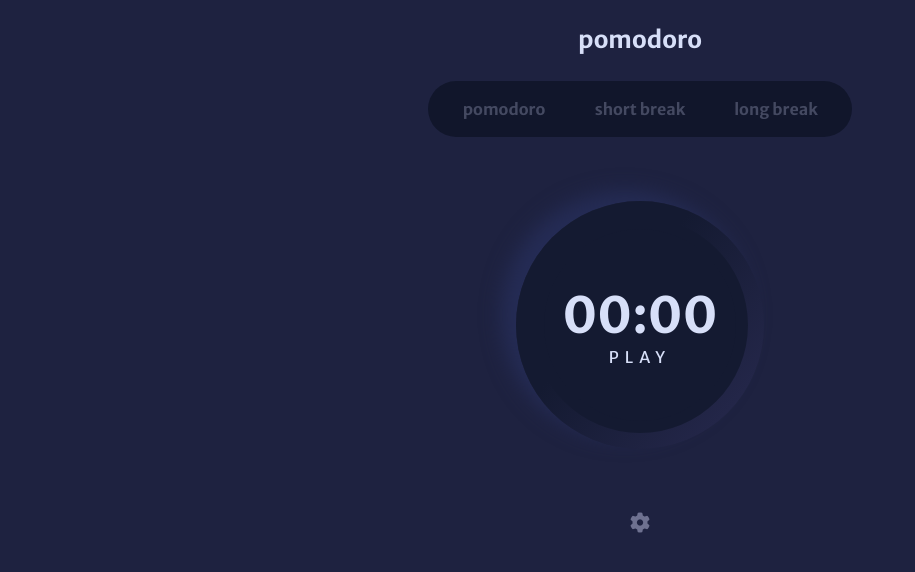
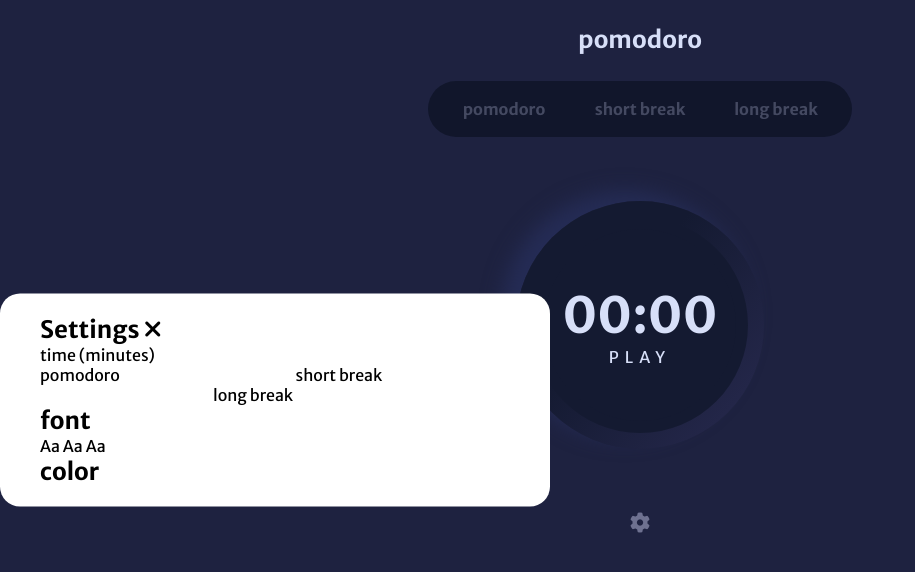
Before and after one commit to mathrews/pomodoro-project, a website: page index.html in a window 1280 px wide. Shown: the whole page, without its empty margins (0-915 px from the left). Drawn offline with Linux system fonts and the light colour scheme.

Commit message:
modal e overlay em andamento

```diff
--- a/css/style.css
+++ b/css/style.css
@@ -7,9 +7,11 @@
     text-decoration: none;
     box-sizing: border-box;
     font-family: 'Merriweather Sans', sans-serif;
+    outline: none;
 }
 
 :root {
+    --white: #ffffff;
     --background: #1E2240;
     --bckgTempos: #11162b;
     --corFonte1: #D7DFF8;
@@ -35,6 +37,13 @@ main {
     align-items: center;
     gap: 3em;
     padding: 16px;
+    position: relative;
+}
+
+main i {
+    cursor: pointer;
+    font-size: 20px;
+    color: var(--corEngrenagem);
 }
 
 main section {
@@ -47,7 +56,6 @@ main section:first-child{
     align-items: center;
     gap: 26px;
     margin-top: 0.50em;
-
 }
 
 main section:first-child h1{
@@ -144,8 +152,15 @@ main section:nth-child(2) .container #circulo .circulo-content p {
     text-transform: uppercase;
 }
 
-main i {
-    cursor: pointer;
-    font-size: 20px;
-    color: var(--corEngrenagem);
+#modal {
+    width: 550px;
+    position: fixed;
+    top: 50%;
+    transform: translateY(-50%);
+    left: calc();
+    background-color: var(--white);
+    border-radius: 20px;
+    padding: 20px 40px;
+    transition-duration: 200ms;
+    transition-delay: 200ms;
 }
--- a/index.html
+++ b/index.html
@@ -30,6 +30,50 @@
         <i class="fa-solid fa-gear"></i>
     </main>
 
+    <section id="overlay"></section>
+    <section id="modal">
+        <form>
+            <h1>
+                Settings <i class="fa-solid fa-xmark"></i>
+            </h1>
+            <section id="containerFormModal">
+                <section id="pomodoroConfigMinutes">
+                    <p>
+                        time (minutes)
+                    </p>
+                    <label for="pomodoroLabel">
+                        pomodoro
+                    </label>
+                    <input type="number" min="0" name="pomodoroLabel"   id="pomodoroLabel">
+                    <label for="shortBreakLabel">
+                        short break
+                    </label>
+                    <input type="number" min="0" name="shortBreakLabel" id="shortBreakLabel">
+                    <label for="longBreakLabel">
+                        long break
+                    </label>
+                    <input type="number" min="0" name="longBreakLabel" id="longBreakLabel">
+                </section>
+                <section id="fontsModal">
+                    <h2>font</h2>
+                    <div>
+                        <span>Aa</span>
+                        <span>Aa</span>
+                        <span>Aa</span>
+                    </div>
+                </section>
+                <section id="colorsModal">
+                    <h2>color</h2>
+                    <div>
+                        <span></span>
+                        <span></span>
+                        <span></span>
+                    </div>
+                </section>
+            </section>
+        </form>
+    </section>
+
     <script src="js/scripts.js"></script>
 </body>
 </html>
```
